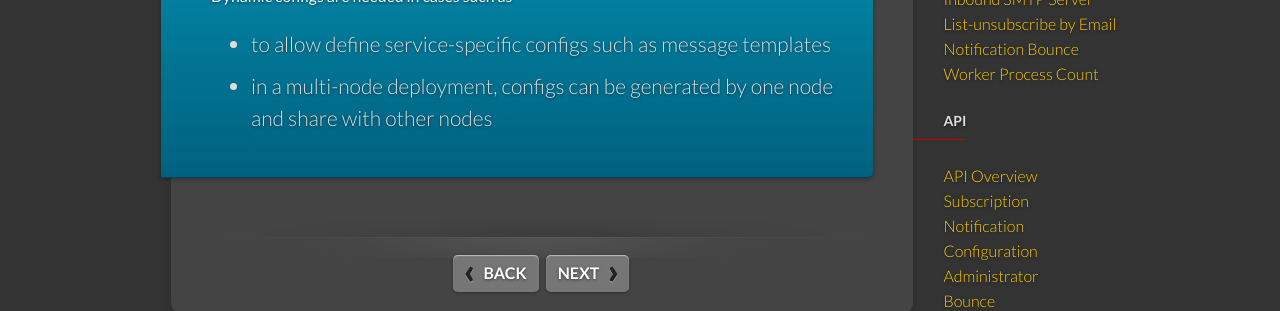
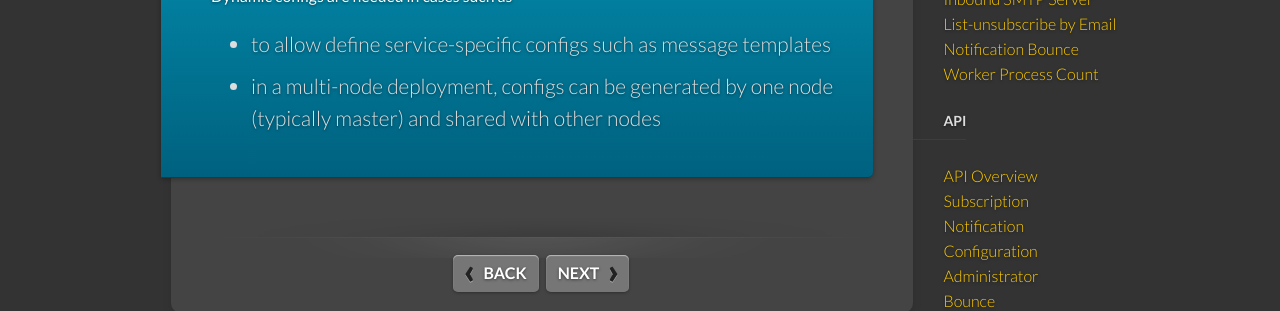
Before and after one commit to bcgov/MyGovBC-notification-server, a Jekyll site: the page built from docs/_docs/config-overview.md, in a window 1280 px wide. Shown: the part 783-1094 px from the top of the page. Built offline with Jekyll 4.4.1, drawn with Linux system fonts in a browser that asks for light colours.

Commit message:
updated docs

```diff
--- a/docs/_docs/config-overview.md
+++ b/docs/_docs/config-overview.md
@@ -14,7 +14,7 @@ Dynamic configs are managed using REST [configuration api](../api-config/).
   <p>Dynamic configs are needed in cases such as
   <ul>
   <li>to allow define service-specific configs such as message templates</li>
-  <li>in a multi-node deployment, configs can be generated by one node and share with other nodes</li>
+  <li>in a multi-node deployment, configs can be generated by one node (typically master) and shared with other nodes</li>
   </ul>
   </p>
 </div>
```
Also changed, not shown: docs/_docs/config-notificationBounce.md (+4 -4 lines), 4 other files.
